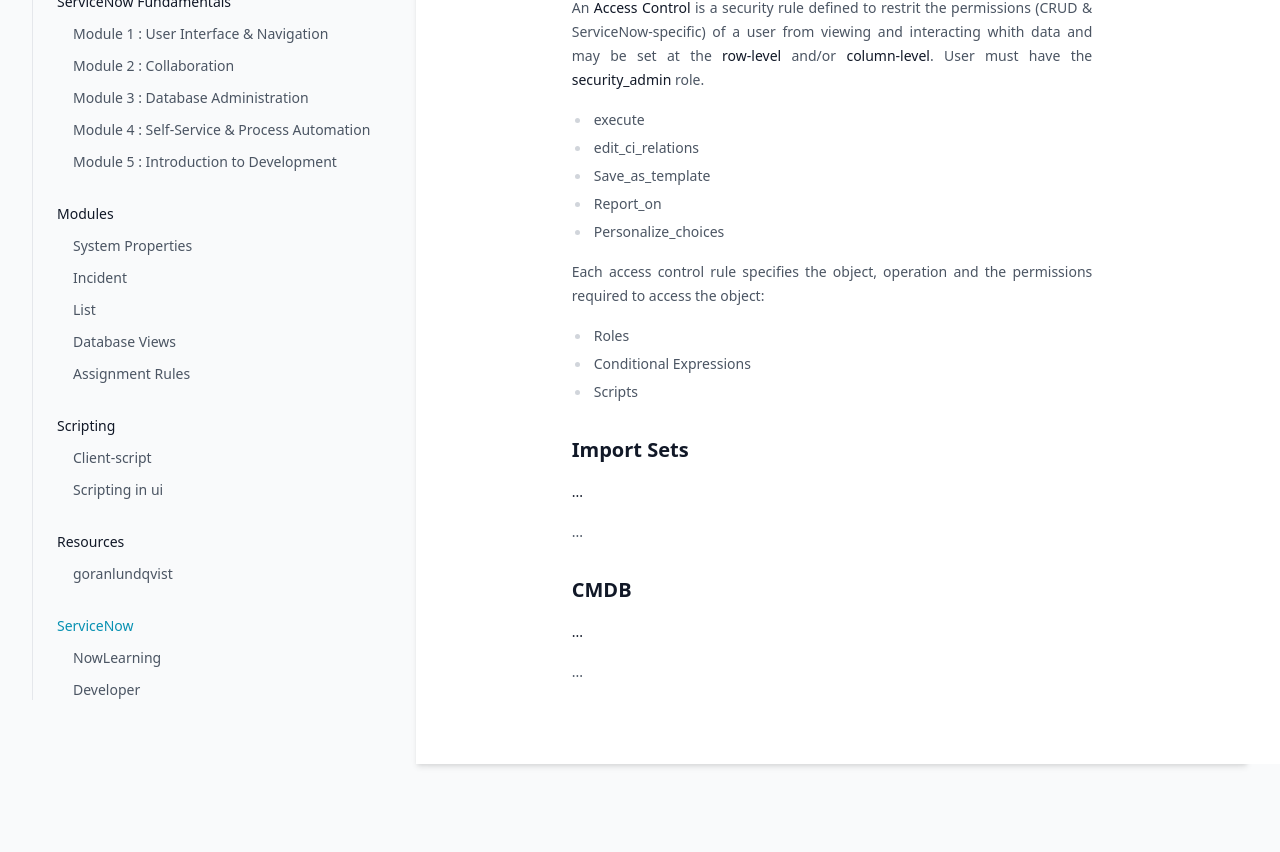
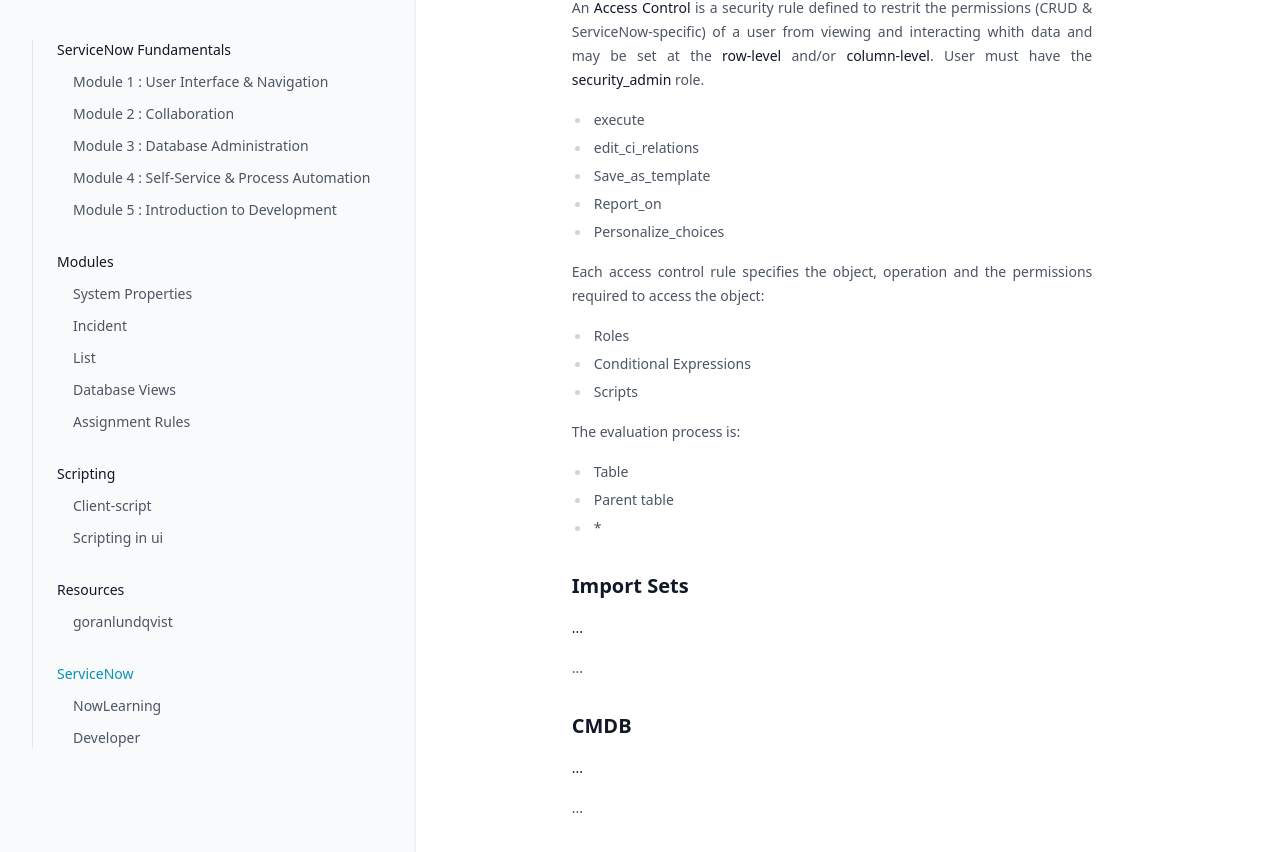
Before and after one commit to greglejeune/ebook, a Jekyll site: the page built from _servicenow/2021-11-01-snf-module3.md, in a window 1280 px wide and 900 px high, scrolled down 1782 px. Shown: the top 852 px of the window. Built offline with Jekyll 4.4.1, drawn with Linux system fonts in a browser that asks for light colours.

Commit message:
Update 2021-11-01-snf-module3.md

```diff
--- a/_servicenow/2021-11-01-snf-module3.md
+++ b/_servicenow/2021-11-01-snf-module3.md
@@ -102,6 +102,16 @@ category: snf
   <li>Scripts</li>
 </ul>
 
+<p style="text-align: justify;">
+    The evaluation process is:
+</p>
+
+<ul>
+  <li>Table</li>
+  <li>Parent table</li>
+  <li>*</li>
+</ul>
+
 <h2>Import Sets</h2>
 
 <p style="text-align: justify;"><strong>...</strong></p>
```
